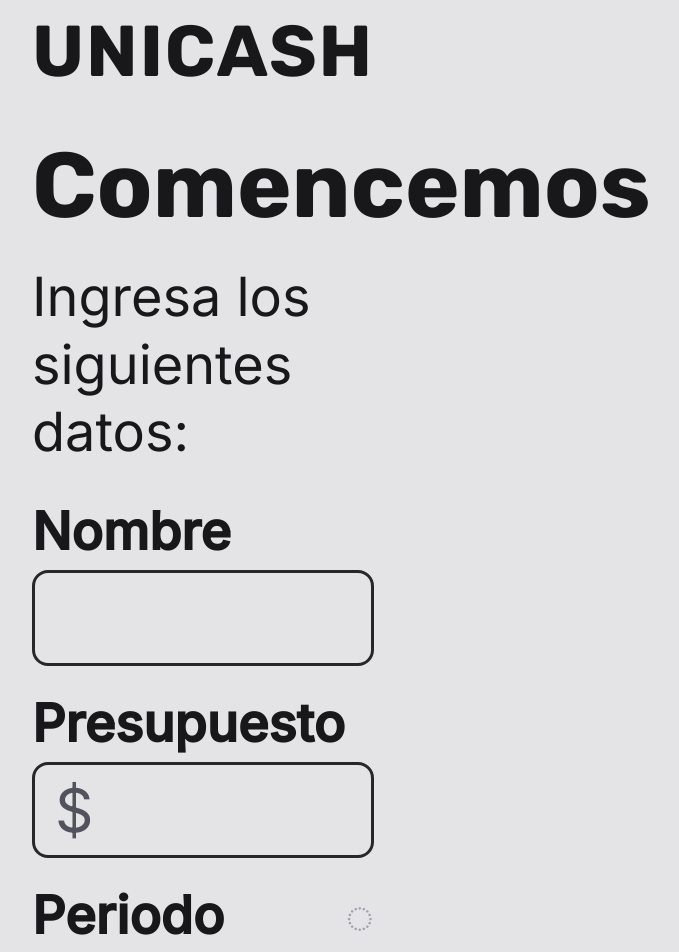
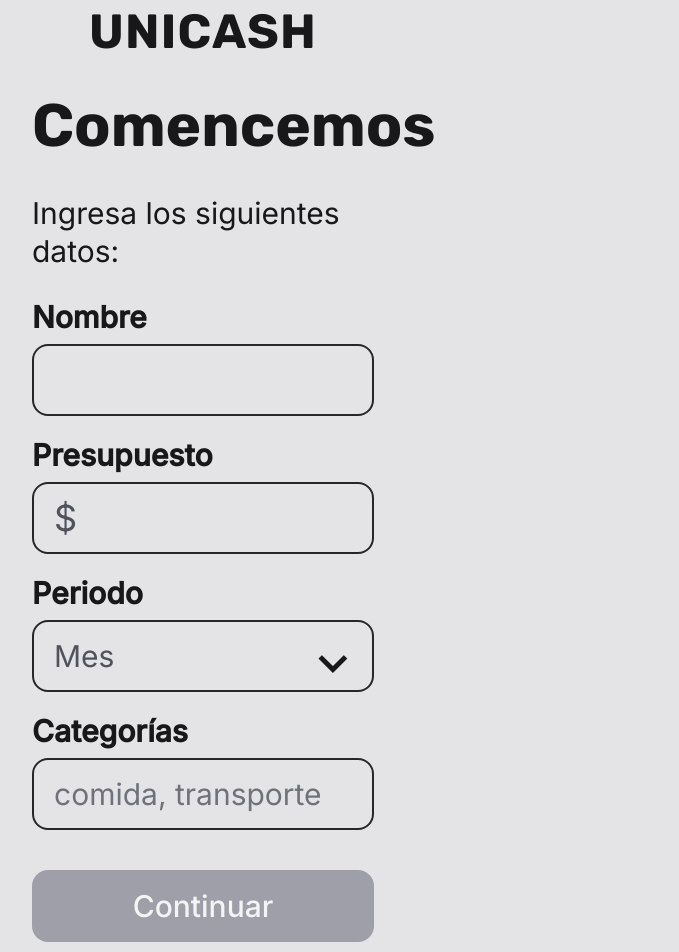
Before and after one commit to FelipeTM25/Unicash, a React (Vite) app: page / in a window 1280 px wide. Shown: the part 40-992 px from the top of the page, without its empty margins (437-1116 px from the left). Built offline with nearby package versions, Linux system fonts and the light colour scheme.

Commit message:
Ajuste del tamaño de los labels de la pantalla AJUSTES INICIALES

```diff
--- a/src/components/ContinueButton.tsx
+++ b/src/components/ContinueButton.tsx
@@ -2,7 +2,7 @@
     return (
         <button
             type="button"
-            className="h-24 w-full rounded-2xl bg-zinc-400 text-5xl font-medium text-zinc-100"
+            className="h-16 w-full rounded-2xl bg-zinc-400 text-2xl font-medium text-zinc-100 sm:h-18 sm:text-3xl"
         >
             Continuar
         </button>
--- a/src/components/FormField.tsx
+++ b/src/components/FormField.tsx
@@ -8,13 +8,13 @@
 export function FormField({ label, placeholder, prefix, type = 'text' }: FormFieldProps) {
     return (
         <label className="flex w-full flex-col gap-3">
-            <span className="text-[52px] leading-none font-semibold text-zinc-900">{label}</span>
-            <div className="flex h-24 w-full items-center gap-3 rounded-2xl border-[3px] border-zinc-800 px-5">
-                {prefix ? <span className="text-6xl font-normal text-zinc-600">{prefix}</span> : null}
+            <span className="text-[16px] leading-none font-semibold text-zinc-900 sm:text-3xl">{label}</span>
+            <div className="flex h-12 w-full items-center gap-3 rounded-2xl border-2 border-zinc-800 px-4 sm:h-18 sm:px-5">
+                {prefix ? <span className="text-3xl font-normal text-zinc-600 sm:text-4xl">{prefix}</span> : null}
                 <input
                     type={type}
                     placeholder={placeholder}
-                    className="w-full border-none bg-transparent text-5xl font-normal text-zinc-800 placeholder:text-zinc-500 outline-none"
+                    className="w-full border-none bg-transparent text-[15px] font-normal text-zinc-800 placeholder:text-zinc-500 outline-none sm:text-3xl"
                 />
             </div>
         </label>
--- a/src/components/MobileScreen.tsx
+++ b/src/components/MobileScreen.tsx
@@ -6,8 +6,8 @@
 
 export function MobileScreen({ children }: MobileScreenProps) {
     return (
-        <main className="mx-auto flex min-h-screen w-full max-w-107.5 items-center justify-center p-3 sm:p-4">
-            <section className="flex min-h-195 w-full flex-col px-6 py-8 sm:min-h-205 sm:px-7 sm:py-10">
+        <main className="mx-auto flex min-h-dvh w-full max-w-107.5 justify-center p-3 sm:p-4">
+            <section className="flex w-full flex-1 flex-col px-6 py-6 sm:px-7 sm:py-8">
                 {children}
             </section>
         </main>
--- a/src/components/SelectField.tsx
+++ b/src/components/SelectField.tsx
@@ -1,27 +1,22 @@
 type SelectFieldProps = {
     label: string
     value: string
-    withEye?: boolean
 }
 
-export function SelectField({ label, value, withEye = false }: SelectFieldProps) {
+export function SelectField({ label, value }: SelectFieldProps) {
     return (
         <div className="flex w-full flex-col gap-3">
             <div className="flex items-center justify-between">
-                <span className="text-[52px] leading-none font-semibold text-zinc-900">{label}</span>
-                {withEye ? (
-                    <span className="text-5xl text-zinc-400" aria-hidden>
-                        ◌
-                    </span>
-                ) : null}
+                <span className="text-[16px] leading-none font-semibold text-zinc-900 sm:text-3xl">{label}</span>
+
             </div>
 
             <button
                 type="button"
-                className="flex h-24 w-full items-center justify-between rounded-2xl border-[3px] border-zinc-800 px-5"
+                className="flex h-12 w-full items-center justify-between rounded-2xl border-2 border-zinc-800 px-4 sm:h-18 sm:px-5"
             >
-                <span className="text-6xl font-normal text-zinc-600">{value}</span>
-                <span className="text-6xl font-semibold text-zinc-900">⌄</span>
+                <span className="text-[15px] font-normal text-zinc-600 sm:text-3xl">{value}</span>
+                <span className="text-4xl font-semibold text-zinc-900 sm:text-5xl">⌄</span>
             </button>
         </div>
     )
--- /dev/null
+++ b/src/components/TopBrandTitle.tsx
@@ -0,0 +1,11 @@
+type TopBrandTitleProps = {
+    title?: string
+}
+
+export function TopBrandTitle({ title = 'UNICASH' }: TopBrandTitleProps) {
+    return (
+        <div className="sticky top-0 z-10 pb-4 text-center">
+            <h2 className="text-[28px] font-bold tracking-wide text-zinc-900 sm:text-5xl">{title}</h2>
+        </div>
+    )
+}
--- a/src/main.tsx
+++ b/src/main.tsx
@@ -1,10 +1,11 @@
 import { StrictMode } from 'react'
 import { createRoot } from 'react-dom/client'
 import './index.css'
-import { ComencemosPage } from './pages/ComencemosPage.tsx'
+import { AjustesIniciales } from './pages/AjustesInicialesPage.tsx'
+import { InicioPage } from './pages/InicioPage.tsx'
 
 createRoot(document.getElementById('root')!).render(
   <StrictMode>
-    <ComencemosPage />
+    <AjustesIniciales />
   </StrictMode>,
 )
--- /dev/null
+++ b/src/pages/AjustesInicialesPage.tsx
@@ -0,0 +1,27 @@
+import { ContinueButton } from '../components/ContinueButton'
+import { FormField } from '../components/FormField'
+import { MobileScreen } from '../components/MobileScreen'
+import { SelectField } from '../components/SelectField'
+import { TopBrandTitle } from '../components/TopBrandTitle'
+
+export function AjustesIniciales() {
+    return (
+        <MobileScreen>
+            <TopBrandTitle />
+
+            <h1 className="mt-4 text-center text-3xl leading-tight font-bold text-zinc-900 sm:text-6xl" >Comencemos</h1>
+            <p className="mt-8 text-[20px] leading-tight text-zinc-900 sm:text-3xl">Ingresa los siguientes datos:</p>
+
+            <div className="mt-6 flex flex-col gap-6 sm:mt-8 sm:gap-6">
+                <FormField label="Nombre" />
+                <FormField label="Presupuesto" prefix="$" type="number" />
+                <SelectField label="Periodo" value="Mes" />
+                <FormField label="Categorías" placeholder="comida, transporte" />
+            </div>
+
+            <div className="mt-auto pb-4 pt-6 sm:pb-8 sm:pt-10">
+                <ContinueButton />
+            </div>
+        </MobileScreen>
+    )
+}
--- a/src/pages/ComencemosPage.tsx
+++ /dev/null
@@ -1,28 +0,0 @@
-import { ContinueButton } from '../components/ContinueButton'
-import { FormField } from '../components/FormField'
-import { MobileScreen } from '../components/MobileScreen'
-import { SelectField } from '../components/SelectField'
-
-export function ComencemosPage() {
-    return (
-        <MobileScreen>
-            <div className="mx-auto flex w-full max-w-160 flex-1 flex-col">
-                <h2 className="text-center text-7xl font-bold tracking-wide text-zinc-900">UNICASH</h2>
-
-                <h1 className="mt-10 text-[92px] leading-tight font-bold text-zinc-900">Comencemos</h1>
-                <p className="mt-5 text-[54px] leading-tight text-zinc-900">Ingresa los siguientes datos:</p>
-
-                <div className="mt-10 flex flex-col gap-8">
-                    <FormField label="Nombre" />
-                    <FormField label="Presupuesto" prefix="$" type="number" />
-                    <SelectField label="Periodo" value="Mes" withEye />
-                    <FormField label="Categorías" placeholder="comida, transporte" />
-                </div>
-
-                <div className="mt-auto pb-10 pt-12">
-                    <ContinueButton />
-                </div>
-            </div>
-        </MobileScreen>
-    )
-}
```
